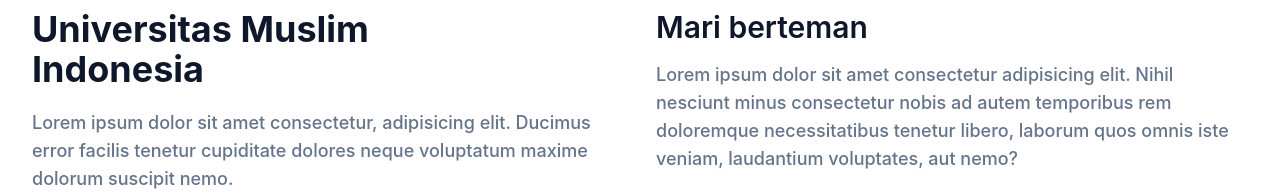
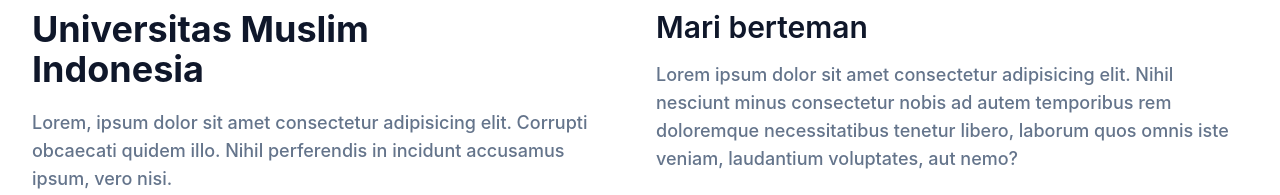
Before and after one commit to arhammnn/portfolio, a website: page index.html in a window 1280 px wide. Shown: the part 804-999 px from the top of the page. Drawn offline with Linux system fonts and the light colour scheme.

Commit message:
update kata

```diff
--- a/index.html
+++ b/index.html
@@ -133,9 +133,7 @@
             <h4 class="font-bold uppercase text-primary text-lg mb-3">Tentang Saya</h4>
             <h2 class="font-bold text-dark text-3xl mb-5 max-w-md lg:text-4xl dark:text-white">Universitas Muslim Indonesia</h2>
             <p class="font-medium text-secondary max-w-xl lg:text-lg">
-              Lorem ipsum dolor sit amet consectetur, adipisicing elit. Ducimus error
-              facilis tenetur cupiditate dolores neque voluptatum maxime dolorum
-              suscipit nemo.
+              Lorem, ipsum dolor sit amet consectetur adipisicing elit. Corrupti obcaecati quidem illo. Nihil perferendis in incidunt accusamus ipsum, vero nisi.
             </p>
         </div>
               <div class="w-full px-4 lg:w-1/2">
```
